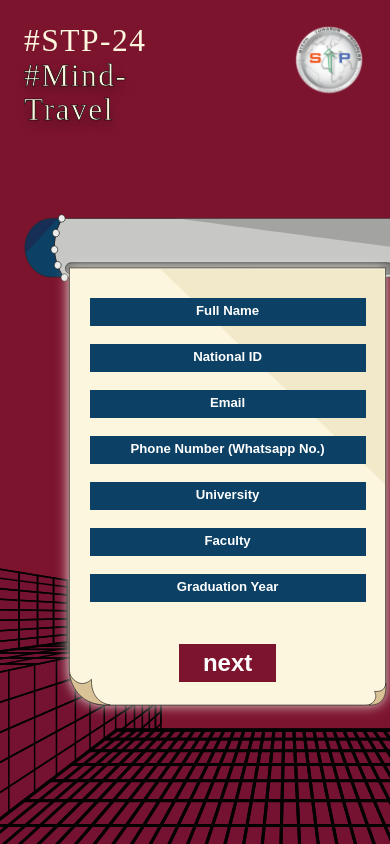
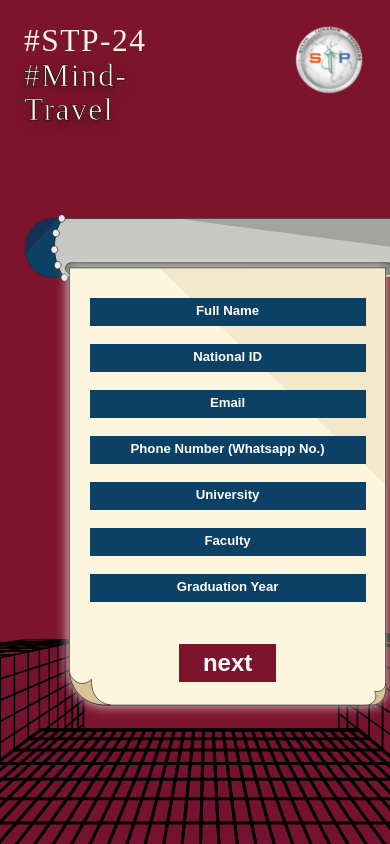
Before and after one commit to Ofahmy143/stp-24, a React (Vite) app: page /#/workshop/form in a window 390 px wide. Built offline with nearby package versions, Linux system fonts and the light colour scheme; a web font is replaced by a local one.

Commit message:
add mobile background

```diff
--- a/src/routes/WorkshopForm/WorkshoStyle/form.scss
+++ b/src/routes/WorkshopForm/WorkshoStyle/form.scss
@@ -5,6 +5,7 @@
   height: 100vh;
   background-image: url(../../../assets/workshop-form/Frame1.svg);
   background-size: cover;
+  background-position: center;
   padding: 4rem 4rem;
   display: flex;
   flex-direction: row;
@@ -13,25 +14,28 @@
   @media only screen and (max-width: $mobile-screen) {
     gap: 0;
     flex-wrap: wrap;
-    background-image: none;
+    // background-image: none;
+    background-image: url(../../../assets/workshop-form/Frame-1-mobile.svg);
+
+    background-repeat: no-repeat;
     background-color: $main-color;
   }
   position: relative;
-  &::after {
-    position: absolute;
-    content: "";
-    bottom: 0;
-    left: 0;
-    height: 50%;
-    width: 100%;
-    background-image: url(../../../assets/workshop-form/Group.svg);
-    background-repeat: no-repeat;
-    background-size: cover;
-    display: none;
-    @media only screen and (max-width: $mobile-screen) {
-      display: block;
-    }
-  }
+  // &::after {
+  //   position: absolute;
+  //   content: "";
+  //   bottom: 0;
+  //   left: 0;
+  //   height: 50%;
+  //   width: 100%;
+  //   background-image: url(../../../assets/workshop-form/Group.svg);
+  //   background-repeat: no-repeat;
+  //   background-size: cover;
+  //   display: none;
+  //   @media only screen and (max-width: $mobile-screen) {
+  //     display: block;
+  //   }
+  // }
 }
 
 .form__heading {
@@ -62,12 +66,16 @@
     order: 3;
   }
   &__img {
+    // margin-top: 100px;
     height: 65rem;
     @media only screen and (max-width: $mobile-screen) {
+    margin-top: 0;
+    z-index: 40;
       height: 85rem;
     }
   }
   &__details {
+    // margin-top: 100px;
     position: absolute;
     top: 8rem;
     left: 50%;
@@ -75,6 +83,7 @@
     transform: translateX(-50%);
     width: 40rem;
     @media only screen and (max-width: $mobile-screen) {
+      margin-top: 0;
       min-height: 65rem;
       width: 50rem;
       top: 12rem;
```
Also changed, not shown: src/assets/workshop-form/Frame-1-mobile.svg (added).
